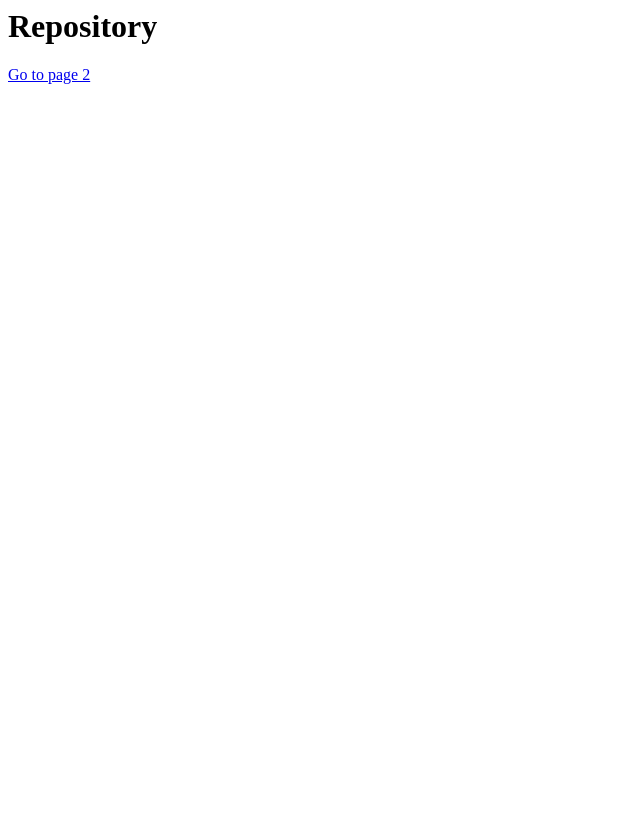
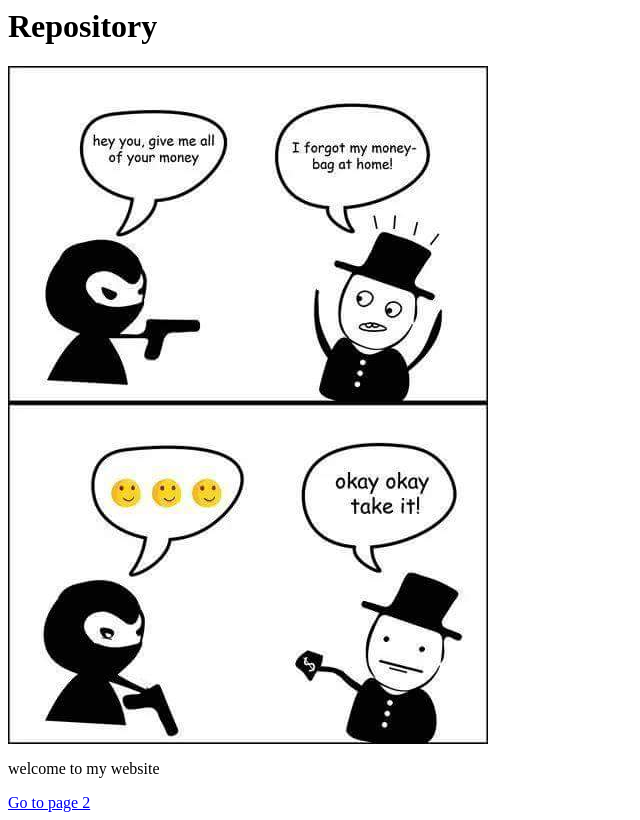
Before and after one commit to abdullahshahan/abdullahshahan.github.io, a plain HTML site: page index.html in a window 1280 px wide. Shown: the whole page, without its empty margins (0-640 px from the left). Drawn offline with Linux system fonts and the light colour scheme.

Commit message:
Update index.html

```diff
--- a/index.html
+++ b/index.html
@@ -5,6 +5,8 @@
 
      <body>
      <h1> Repository</h1>
+        <img src="shahan.jpg">
+        <p>welcome to my website</p>
         <a href="page2.html">Go to page 2</a>
      </body>
      </html>
```
